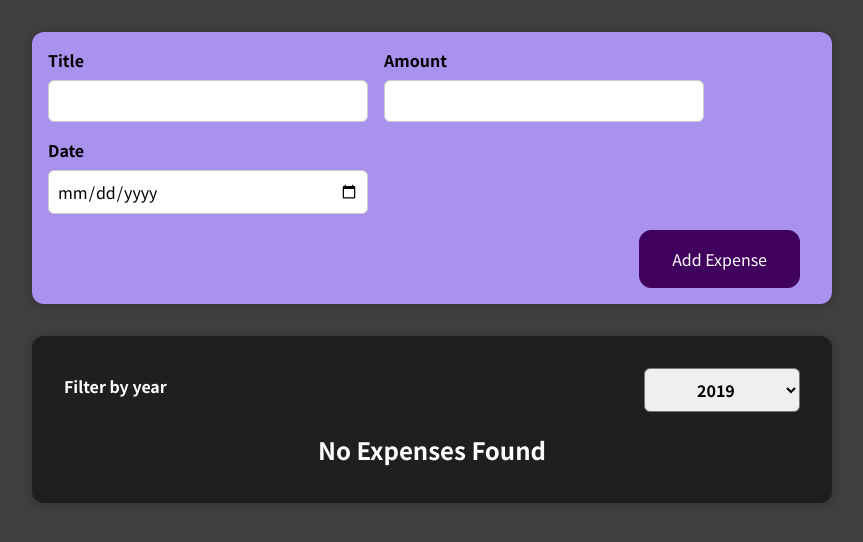
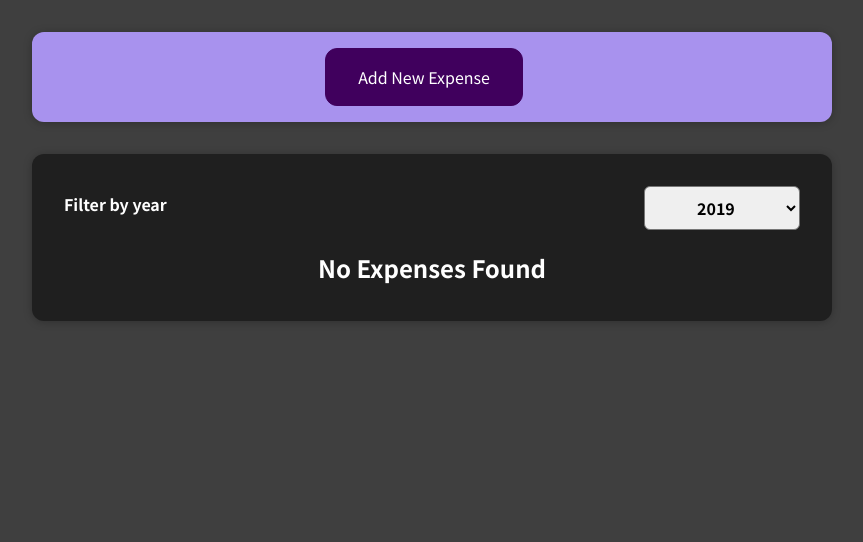
Before and after one commit to 1or1is1/expense-tracker, a React (Create React App) app: page / in a window 1280 px wide. Shown: the top 542 px of the page, without its empty margins (208-1071 px from the left). Built offline with nearby package versions, Linux system fonts and the light colour scheme.

Commit message:
Added logic to Add New Expense Form

```diff
--- a/src/components/Expenses/ExpenseItem.jsx
+++ b/src/components/Expenses/ExpenseItem.jsx
@@ -8,13 +8,15 @@ const ExpenseItem = (prop) => {
     const expenseAmount = prop.amount;
 
     return (
+        <li>
             <Card className='expense-item'>
-            <ExpenseDate date={expenseDate}/>
+                <ExpenseDate date={expenseDate} />
                 <div className='expense-item__description'>
                     <h2>{expenseTitle}</h2>
                     <div className='expense-item__price'>${expenseAmount}</div>
                 </div>
             </Card>
+        </li>
     );
 }
 
--- a/src/components/NewExpense/ExpenseForm.jsx
+++ b/src/components/NewExpense/ExpenseForm.jsx
@@ -22,6 +22,7 @@ const ExpenseForm = (props) => {
         setTitle('');
         setAmount('');
         setDate('');
+        props.onCancelButton();
     }
 
     return (
@@ -41,6 +42,7 @@ const ExpenseForm = (props) => {
                 </div>
             </div>
             <div className='new-expense__actions'>
+                <button type='button' onClick={props.onCancelButton}>Cancel</button>
                 <button type='submit'>Add Expense</button>
             </div>
         </form>
--- a/src/components/NewExpense/NewExpense.jsx
+++ b/src/components/NewExpense/NewExpense.jsx
@@ -1,10 +1,17 @@
 import './NewExpense.css'
 import ExpenseForm from './ExpenseForm';
+import { useState } from 'react';
 
 const NewExpense = (props) => {
+    let [showExpenseForm, setShowExpenseForm] = useState(false);
+
+    const addNewExpenseHandler = () => {
+        setShowExpenseForm(prevVal => showExpenseForm = !prevVal);
+    }
+
     const addExpenseHandler = (data) => {
         const payload = {
-            id: Math.random().toFixed(2)*100,
+            id: Math.random().toFixed(2) * 100,
             ...data,
         }
         props.onAddNewExpense(payload);
@@ -12,7 +19,9 @@ const NewExpense = (props) => {
 
     return (
         <div className='new-expense'>
-            <ExpenseForm onAddExpense={addExpenseHandler} />
+            {showExpenseForm
+            ? <ExpenseForm onAddExpense={addExpenseHandler} onCancelButton={addNewExpenseHandler} />
+            : <button type='button' onClick={addNewExpenseHandler}>Add New Expense</button>}
         </div>
     );
 }
```
Lines whose indentation alone changed are shown as unchanged.
